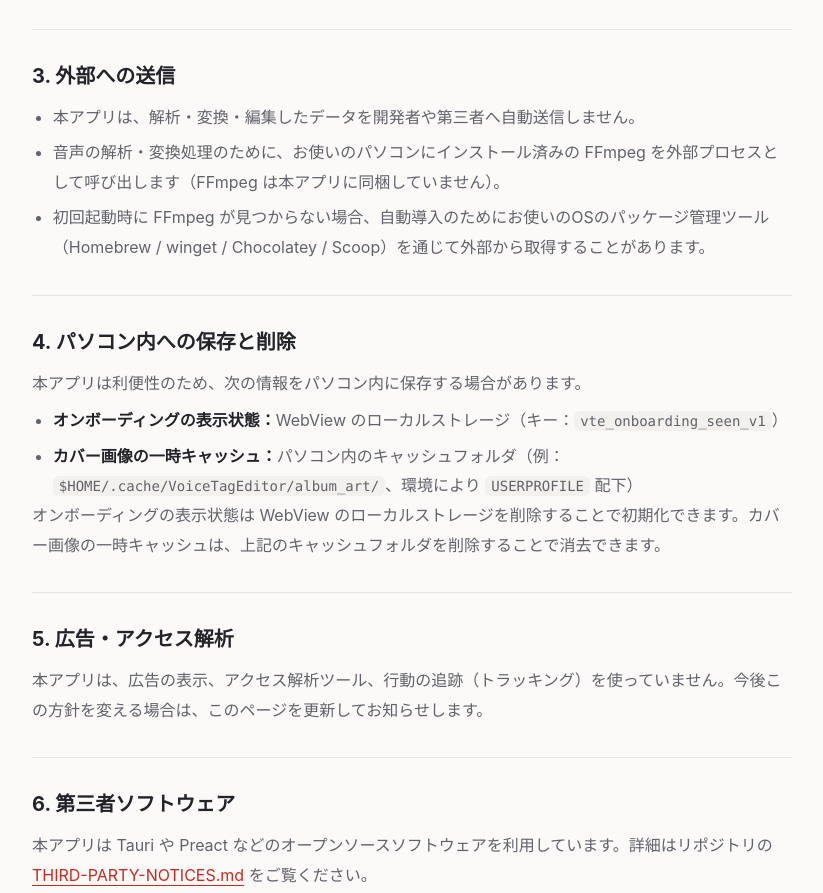
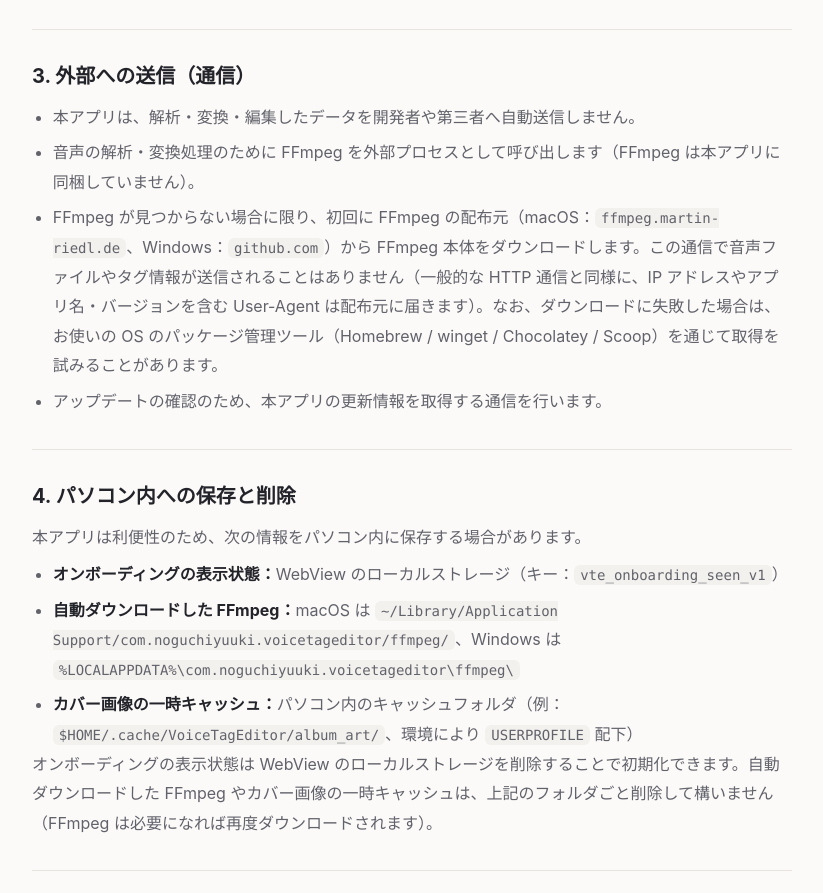
Before and after one commit to coder-yuuki/coder-yuuki.github.io, a plain HTML site: page voicetageditor/privacy.html in a window 1280 px wide. Shown: the part 873-1766 px from the top of the page, without its empty margins (228-1051 px from the left). Drawn offline with Linux system fonts and the light colour scheme.

Commit message:
VoiceTagEditorページのFFmpeg自動ダウンロード対応を反映する

```diff
--- a/voicetageditor/privacy.html
+++ b/voicetageditor/privacy.html
@@ -47,11 +47,12 @@
       </section>
 
       <section>
-        <h2>3. 外部への送信</h2>
+        <h2>3. 外部への送信（通信）</h2>
         <ul>
           <li>本アプリは、解析・変換・編集したデータを開発者や第三者へ自動送信しません。</li>
-          <li>音声の解析・変換処理のために、お使いのパソコンにインストール済みの FFmpeg を外部プロセスとして呼び出します（FFmpeg は本アプリに同梱していません）。</li>
-          <li>初回起動時に FFmpeg が見つからない場合、自動導入のためにお使いのOSのパッケージ管理ツール（Homebrew / winget / Chocolatey / Scoop）を通じて外部から取得することがあります。</li>
+          <li>音声の解析・変換処理のために FFmpeg を外部プロセスとして呼び出します（FFmpeg は本アプリに同梱していません）。</li>
+          <li>FFmpeg が見つからない場合に限り、初回に FFmpeg の配布元（macOS：<code class="code-inline">ffmpeg.martin-riedl.de</code>、Windows：<code class="code-inline">github.com</code>）から FFmpeg 本体をダウンロードします。この通信で音声ファイルやタグ情報が送信されることはありません（一般的な HTTP 通信と同様に、IP アドレスやアプリ名・バージョンを含む User-Agent は配布元に届きます）。なお、ダウンロードに失敗した場合は、お使いの OS のパッケージ管理ツール（Homebrew / winget / Chocolatey / Scoop）を通じて取得を試みることがあります。</li>
+          <li>アップデートの確認のため、本アプリの更新情報を取得する通信を行います。</li>
         </ul>
       </section>
 
@@ -60,9 +61,10 @@
         <p>本アプリは利便性のため、次の情報をパソコン内に保存する場合があります。</p>
         <ul>
           <li><strong>オンボーディングの表示状態：</strong>WebView のローカルストレージ（キー：<code class="code-inline">vte_onboarding_seen_v1</code>）</li>
+          <li><strong>自動ダウンロードした FFmpeg：</strong>macOS は <code class="code-inline">~/Library/Application Support/com.noguchiyuuki.voicetageditor/ffmpeg/</code>、Windows は <code class="code-inline">%LOCALAPPDATA%\com.noguchiyuuki.voicetageditor\ffmpeg\</code></li>
           <li><strong>カバー画像の一時キャッシュ：</strong>パソコン内のキャッシュフォルダ（例：<code class="code-inline">$HOME/.cache/VoiceTagEditor/album_art/</code>、環境により <code class="code-inline">USERPROFILE</code> 配下）</li>
         </ul>
-        <p>オンボーディングの表示状態は WebView のローカルストレージを削除することで初期化できます。カバー画像の一時キャッシュは、上記のキャッシュフォルダを削除することで消去できます。</p>
+        <p>オンボーディングの表示状態は WebView のローカルストレージを削除することで初期化できます。自動ダウンロードした FFmpeg やカバー画像の一時キャッシュは、上記のフォルダごと削除して構いません（FFmpeg は必要になれば再度ダウンロードされます）。</p>
       </section>
 
       <section>
```
Also changed, not shown: voicetageditor/index.html (+7 -4 lines).
